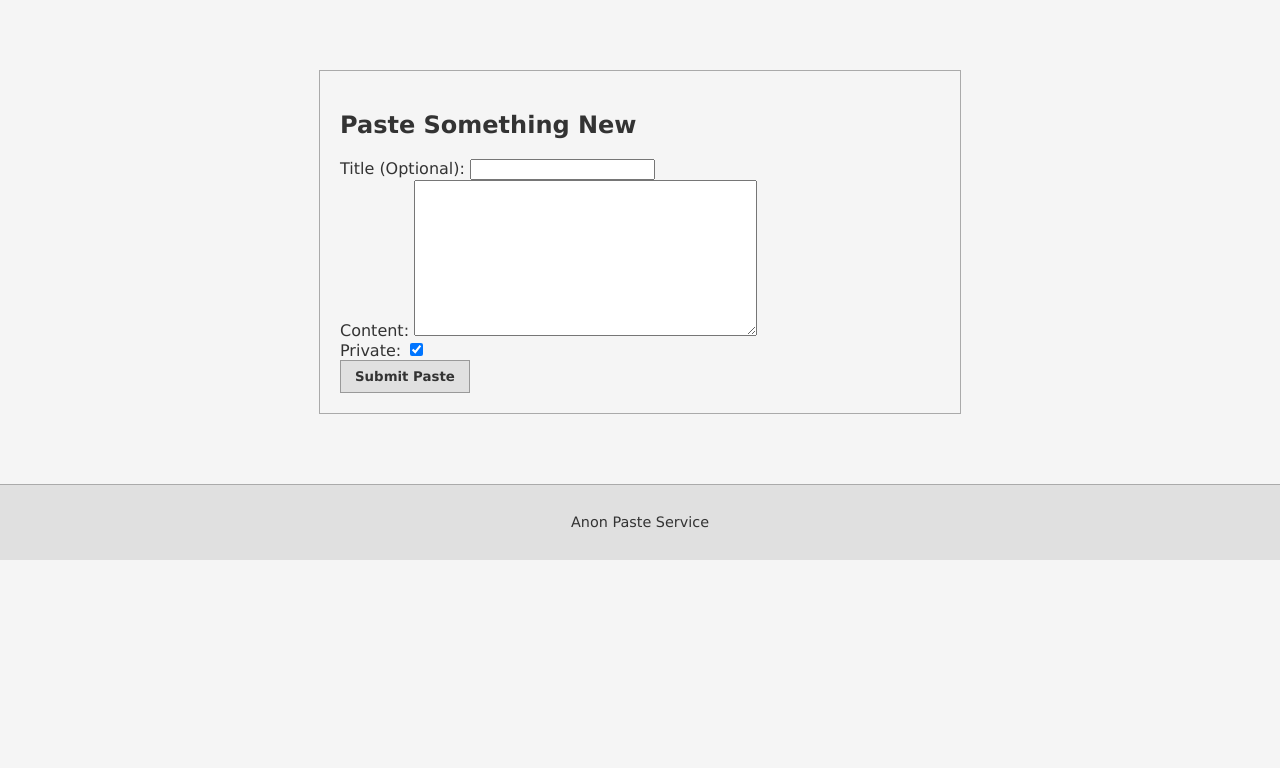
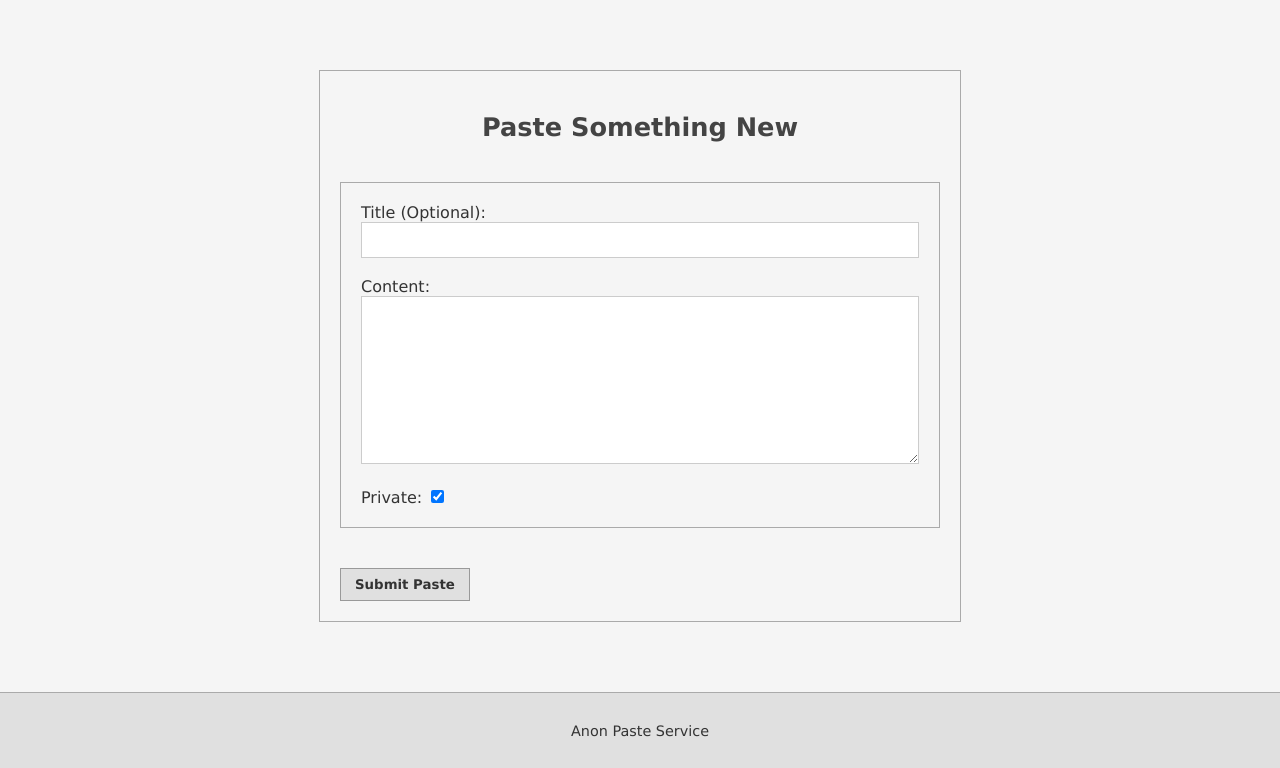
Before and after one commit to twistedttea/dictit, a Django app: page / in a window 1280 px wide. Shown: the part 108-876 px from the top of the page. Before the commit the page ends 668 px from the top, so only its background shows below. Run offline with Django 5.2, Linux system fonts and the light colour scheme.

Commit message:
style: fix create paste style
correct classes for create_paste.html

```diff
--- a/app/pastes/templates/create_paste.html
+++ b/app/pastes/templates/create_paste.html
@@ -3,25 +3,21 @@
 {% block title %}Create New Paste{% endblock %}
 
 {% block content %}
-<div class="paste-creation-form-wrapper">
+<div class="paste-form-wrapper">
     <h2>Paste Something New</h2>
 
     <form method="POST">
         {% csrf_token %}
 
-        <div class="form-group">
+        <div class="paste-form-wrapper">
             <label for="{{ form.title.id_for_label }}">Title (Optional):</label>
             {{ form.title }}
-        </div>
-
-        <div class="form-group large-textarea">
+            <br></br>
             <label for="{{ form.content.id_for_label }}">Content:</label>
             {{ form.content }}
-        </div>
-
-        <div class="form-group">
+            <br></br>
             <label for="{{ form.private.id_for_label }}">Private:</label>
-            {{ form.private}}
+            {{ form.private }}
         </div>
 
         <button type="submit" class="btn btn-success">Submit Paste</button>
--- a/app/static/pastes/css/styles.css
+++ b/app/static/pastes/css/styles.css
@@ -354,12 +354,3 @@ body {
     width: fit-content; /* Ensure the block only takes the width of its content */
     margin: 0;
 }
-
-/* Styling for Line Numbers (if you use them) */
-.paste-line-numbers {
-    float: left;
-    margin-right: 15px;
-    color: #999; /* Muted color for line numbers */
-    text-align: right;
-    user-select: none; /* Prevents selecting line numbers */
-}
```
